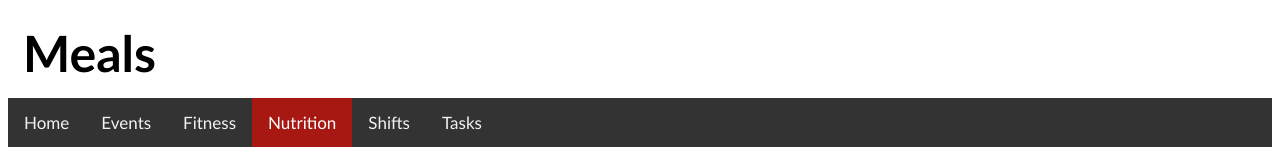
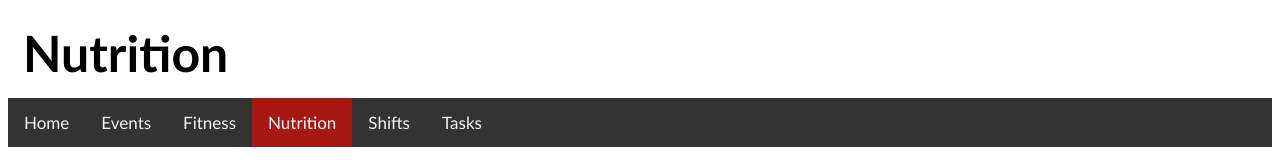
Before and after one commit to leinad-kobko/leinad-kobko.github.io, a plain HTML site: page pages/nutrition.html in a window 1280 px wide. Shown: the top 160 px of the page. Drawn offline with Linux system fonts and the light colour scheme; a script that the page names is missing.

```diff
--- a/pages/nutrition.html
+++ b/pages/nutrition.html
@@ -7,7 +7,7 @@
     </head>
     <body>
         <header>
-            <div class=title_head>Meals</div>
+            <div class=title_head>Nutrition</div>
         </header>
 
         <nav>
```
